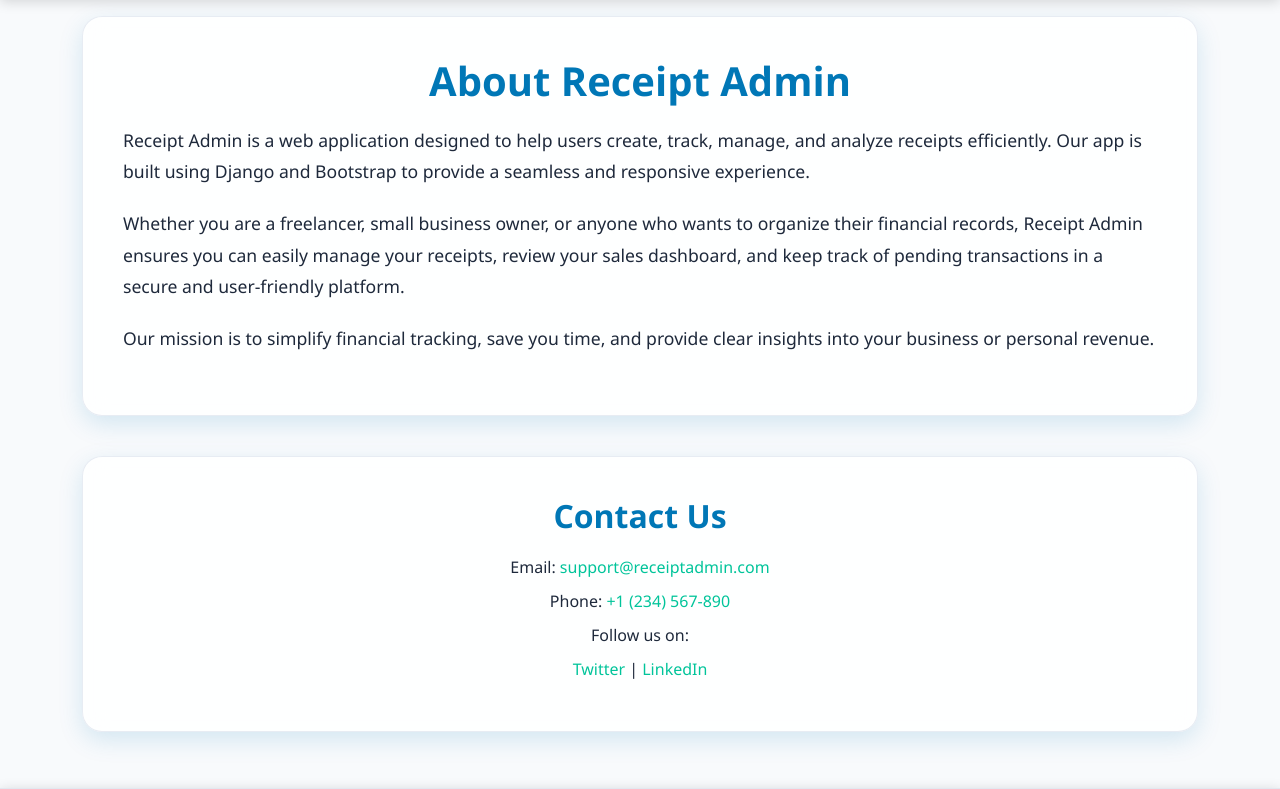
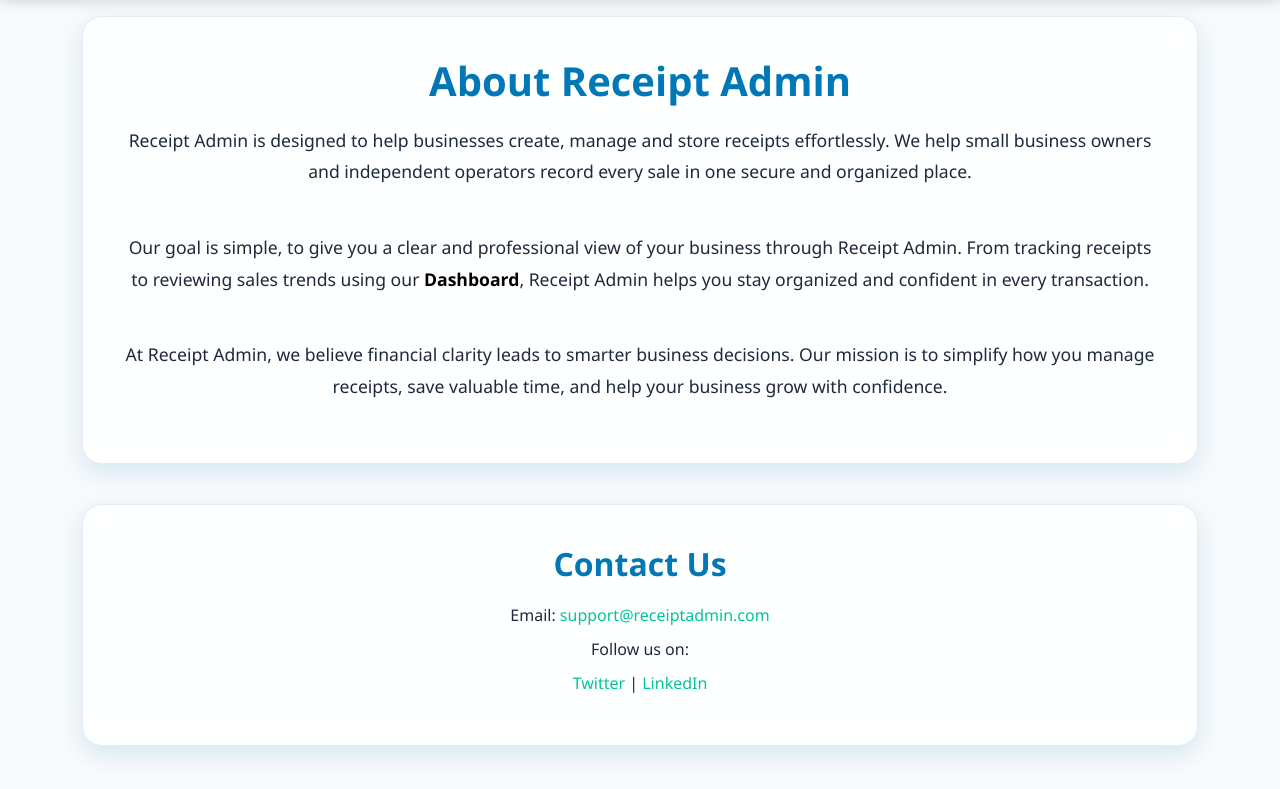
Before and after one commit to Aayushkumar-gupta/Receipt-Admin, a Django app: template receipts/templates/about.html in a window 1280 px wide. Shown: the part 61-850 px from the top of the page. Run offline with Django 5.2, Linux system fonts and the light colour scheme; the template is opened without the code that fills it, so the values that code supplies are empty.

Commit message:
Change all messages and quotes.

```diff
--- a/receipts/templates/about.html
+++ b/receipts/templates/about.html
@@ -36,6 +36,7 @@
         line-height: 1.8;
         margin-bottom: 20px;
         color: #1E293B;
+        text-align: center;
     }
 
     /* Contact Section */
@@ -70,24 +71,21 @@
 <div class="glass-box about-section">
     <h1>About Receipt Admin</h1>
     <p>
-        Receipt Admin is a web application designed to help users create, track, manage, and analyze receipts efficiently.
-        Our app is built using Django and Bootstrap to provide a seamless and responsive experience.
+        Receipt Admin is designed to help businesses create, manage and store receipts effortlessly. We help small business owners and independent operators record every sale in one secure and organized place.
     </p>
+    <br>
     <p>
-        Whether you are a freelancer, small business owner, or anyone who wants to organize their financial records,
-        Receipt Admin ensures you can easily manage your receipts, review your sales dashboard, and keep track of pending
-        transactions in a secure and user-friendly platform.
+        Our goal is simple, to give you a clear and professional view of your business through Receipt Admin. From tracking receipts to reviewing sales trends using our <span style="color: #000000; font-weight: bold;">Dashboard</span>, Receipt Admin helps you stay organized and confident in every transaction.
     </p>
+    <br>
     <p>
-        Our mission is to simplify financial tracking, save you time, and provide clear insights into your business or personal
-        revenue.
+        At Receipt Admin, we believe financial clarity leads to smarter business decisions. Our mission is to simplify how you manage receipts, save valuable time, and help your business grow with confidence.
     </p>
 </div>
 
 <div class="glass-box contact-section">
     <h2>Contact Us</h2>
     <p>Email: <a href="mailto:support@receiptadmin.com">support@receiptadmin.com</a></p>
-    <p>Phone: <a href="tel:+1234567890">+1 (234) 567-890</a></p>
     <p>Follow us on:</p>
     <p>
         <a href="https://twitter.com/clearslip" target="_blank">Twitter</a> |
--- a/receipts/templates/home.html
+++ b/receipts/templates/home.html
@@ -137,7 +137,7 @@ body {
 <!-- Hero Section -->
 <div class="hero">
     <h1>Manage Your Receipts Effortlessly</h1>
-    <p>Receipt Admin helps you create, store, and organize receipts in one place, securely and efficiently.</p>
+    <p>All your receipts. One dashboard. Total control.</p>
     <a href="{% url 'sign_up' %}" class="btn-clear">Get Started</a>
 </div>
 
@@ -148,7 +148,7 @@ body {
         <div class="col-md-3">
             <div class="feature-card">
                 <h5>📑 Create Receipts Instantly</h5>
-                <p>Generate professional receipts in seconds without any hassle.</p>
+                <p>Generate professional receipts for your sales in seconds without any hassle.</p>
             </div>
         </div>
         <div class="col-md-3">
```
